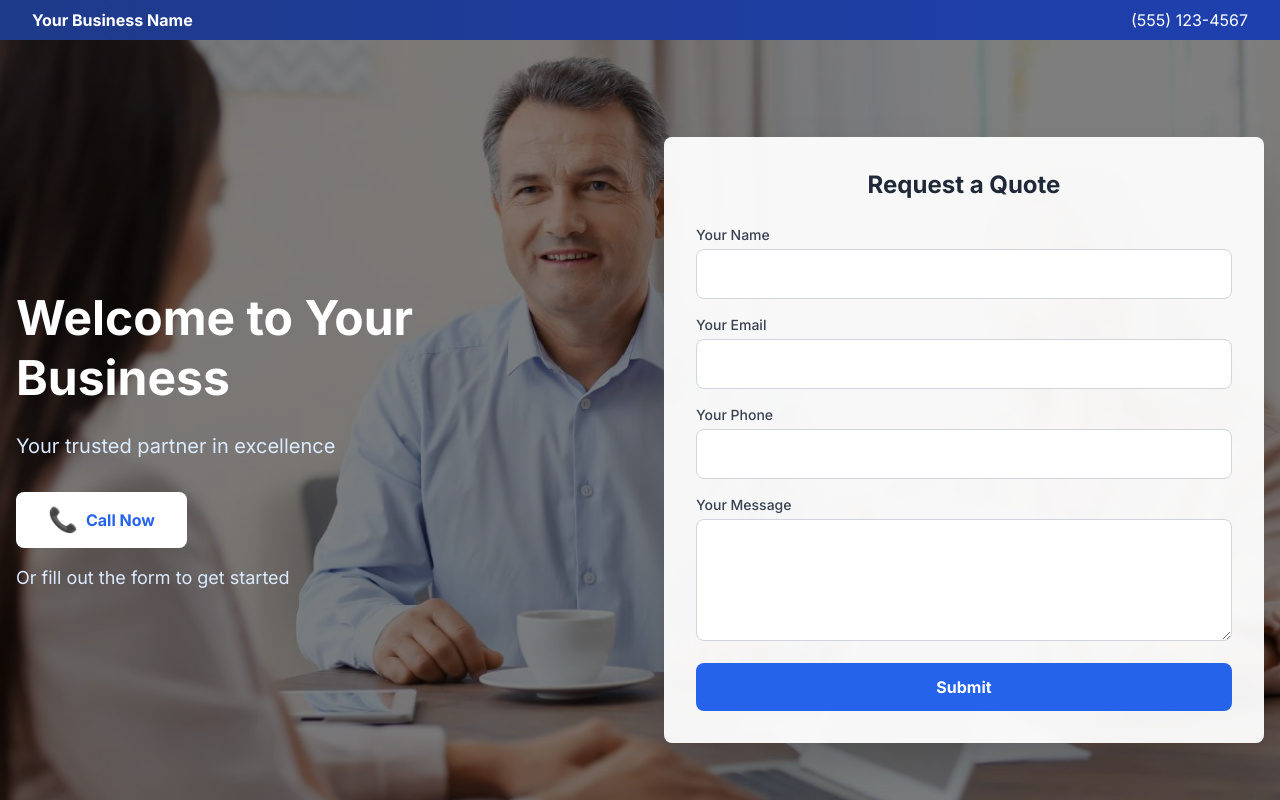
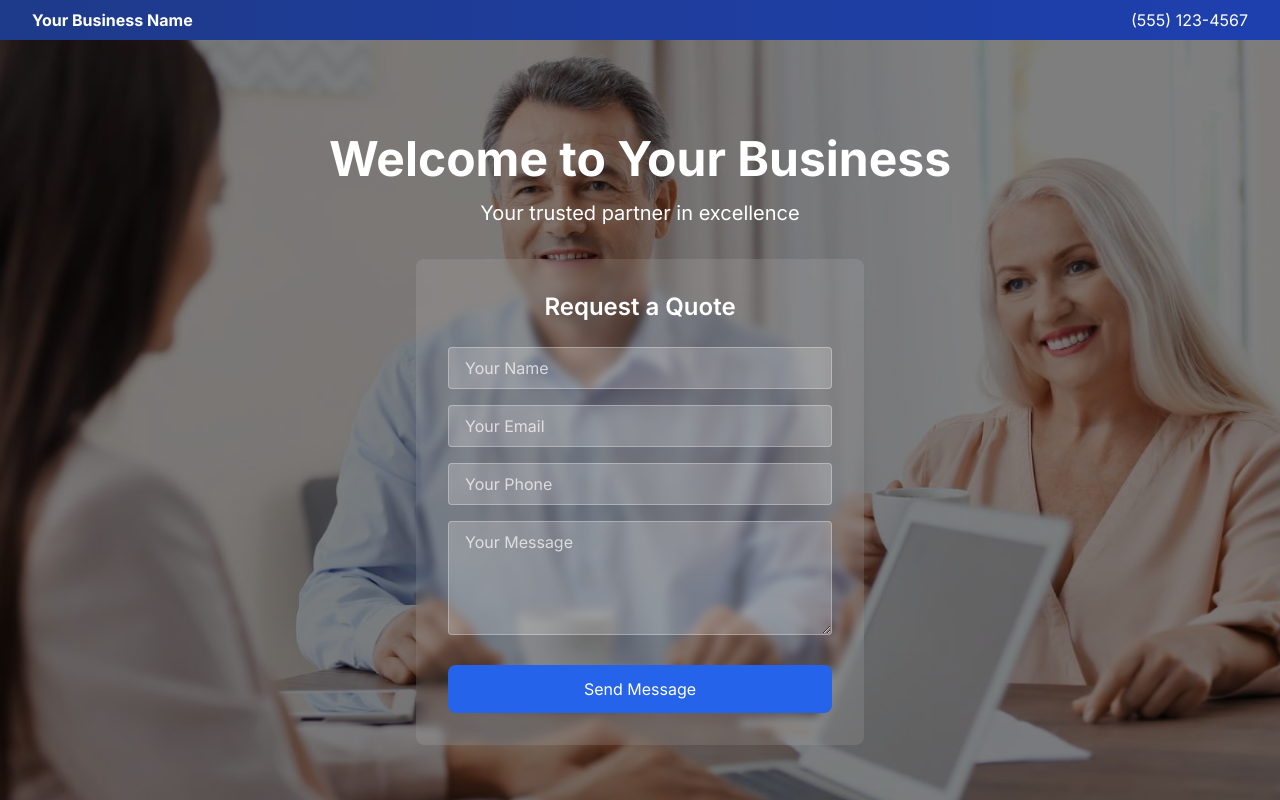
Before and after one commit to legalDevDesigns/nextJSLanding, a Next.js app: page / in a window 1280 px wide. Shown: the top 800 px of the page. Built offline with nearby package versions, Linux system fonts and the light colour scheme.

Commit message:
Fix Netlify Forms implementation

```diff
--- a/app/page.js
+++ b/app/page.js
@@ -16,16 +16,24 @@ export default function Home() {
     e.preventDefault();
 
     try {
+      const formBody = new URLSearchParams({
+        'form-name': 'contact',
+        ...formData
+      }).toString();
+
+      console.log('Submitting form with data:', formBody);
+
       const response = await fetch('/', {
         method: 'POST',
         headers: {
           'Content-Type': 'application/x-www-form-urlencoded',
         },
-        body: new URLSearchParams(formData).toString(),
+        body: formBody
       });
 
+      console.log('Response status:', response.status);
+
       if (response.ok) {
-        // Clear form
         setFormData({
           name: '',
           email: '',
@@ -34,7 +42,9 @@ export default function Home() {
         });
         alert('Thank you for your message! We will get back to you soon.');
       } else {
-        throw new Error('Form submission failed');
+        const responseText = await response.text();
+        console.error('Form submission error:', responseText);
+        throw new Error('Form submission failed. Please try again.');
       }
     } catch (error) {
       console.error('Error submitting form:', error);
@@ -48,6 +58,14 @@ export default function Home() {
 
   return (
     <main className="min-h-screen">
+      {/* Hidden form for Netlify */}
+      <form name="contact" netlify netlify-honeypot="bot-field" hidden>
+        <input type="text" name="name" />
+        <input type="email" name="email" />
+        <input type="tel" name="phone" />
+        <textarea name="message"></textarea>
+      </form>
+
       {/* Top Bar */}
       <div className="bg-gradient-to-r from-blue-900 to-blue-800 text-white py-2 px-4">
         <div className="container mx-auto flex justify-between items-center">
@@ -59,121 +77,80 @@ export default function Home() {
       </div>
 
       {/* Hero Section */}
-      <section className="relative min-h-screen flex items-center">
-        <div className="absolute inset-0">
+      <section className="relative h-screen flex items-center justify-center">
+        <div className="absolute inset-0 z-0">
           <Image
             src={siteConfig.hero.backgroundImage}
-            alt="Hero Background"
+            alt="Hero background"
             fill
             className="object-cover"
             priority
           />
-          <div className="absolute inset-0 bg-black bg-opacity-50"></div>
+          <div className="absolute inset-0 bg-black/50"></div>
         </div>
-        <div className="container mx-auto px-4 relative z-10">
-          <div className="grid grid-cols-1 lg:grid-cols-2 gap-12 items-center">
-            {/* Left side - Text content */}
-            <div className="text-white">
-              <h1 className="text-5xl font-bold mb-6 leading-tight">
-                {siteConfig.hero.title}
-              </h1>
-              <p className="text-xl mb-8 text-blue-100">
-                {siteConfig.hero.subtitle}
-              </p>
-              <div className="space-y-4">
-                <a
-                  href={`tel:${siteConfig.business.phone}`}
-                  className="inline-flex items-center bg-white text-blue-600 px-8 py-3 rounded-lg font-bold hover:bg-blue-50 transition-all duration-300"
-                >
-                  <span className="text-2xl mr-2">📞</span>
-                  Call Now
-                </a>
-                <p className="text-blue-100 text-lg">
-                  Or fill out the form to get started
-                </p>
-              </div>
-            </div>
-
-            {/* Right side - Form */}
-            <div className="bg-white/95 backdrop-blur-sm p-8 rounded-lg shadow-2xl">
-              <h2 className="text-2xl font-bold mb-6 text-center text-gray-800">
-                {siteConfig.hero.formTitle}
-              </h2>
+        <div className="container mx-auto px-4 z-10 text-center text-white">
+          <h1 className="text-5xl font-bold mb-4">{siteConfig.hero.title}</h1>
+          <p className="text-xl mb-8">{siteConfig.hero.subtitle}</p>
           <form
             name="contact"
             method="POST"
-                data-netlify="true"
-                data-netlify-honeypot="bot-field"
+            netlify="true"
+            netlify-honeypot="bot-field"
             onSubmit={handleSubmit}
-                className="space-y-4"
+            className="max-w-md mx-auto bg-white/10 backdrop-blur-sm p-8 rounded-lg"
           >
             <input type="hidden" name="form-name" value="contact" />
-                <p className="hidden">
+            <p hidden>
               <label>
                 Don't fill this out if you're human: <input name="bot-field" />
               </label>
             </p>
-                <div>
-                  <label className="block text-sm font-medium text-gray-700 mb-1">
-                    Your Name
-                  </label>
+            <h2 className="text-2xl font-semibold mb-6 text-white">{siteConfig.hero.formTitle}</h2>
+            <div className="space-y-4">
               <input
                 type="text"
                 name="name"
-                    className="w-full p-3 border border-gray-300 rounded-lg focus:ring-2 focus:ring-blue-500 focus:border-blue-500"
                 value={formData.name}
-                    onChange={(e) => setFormData({...formData, name: e.target.value})}
+                onChange={(e) => setFormData({ ...formData, name: e.target.value })}
+                placeholder="Your Name"
                 required
+                className="w-full px-4 py-2 rounded bg-white/20 border border-white/30 text-white placeholder-white/70 focus:outline-none focus:ring-2 focus:ring-white/50"
               />
-                </div>
-                <div>
-                  <label className="block text-sm font-medium text-gray-700 mb-1">
-                    Your Email
-                  </label>
               <input
                 type="email"
                 name="email"
-                    className="w-full p-3 border border-gray-300 rounded-lg focus:ring-2 focus:ring-blue-500 focus:border-blue-500"
                 value={formData.email}
-                    onChange={(e) => setFormData({...formData, email: e.target.value})}
+                onChange={(e) => setFormData({ ...formData, email: e.target.value })}
+                placeholder="Your Email"
                 required
+                className="w-full px-4 py-2 rounded bg-white/20 border border-white/30 text-white placeholder-white/70 focus:outline-none focus:ring-2 focus:ring-white/50"
               />
-                </div>
-                <div>
-                  <label className="block text-sm font-medium text-gray-700 mb-1">
-                    Your Phone
-                  </label>
               <input
                 type="tel"
                 name="phone"
-                    className="w-full p-3 border border-gray-300 rounded-lg focus:ring-2 focus:ring-blue-500 focus:border-blue-500"
                 value={formData.phone}
-                    onChange={(e) => setFormData({...formData, phone: e.target.value})}
+                onChange={(e) => setFormData({ ...formData, phone: e.target.value })}
+                placeholder="Your Phone"
                 required
+                className="w-full px-4 py-2 rounded bg-white/20 border border-white/30 text-white placeholder-white/70 focus:outline-none focus:ring-2 focus:ring-white/50"
               />
-                </div>
-                <div>
-                  <label className="block text-sm font-medium text-gray-700 mb-1">
-                    Your Message
-                  </label>
               <textarea
                 name="message"
-                    className="w-full p-3 border border-gray-300 rounded-lg focus:ring-2 focus:ring-blue-500 focus:border-blue-500"
+                value={formData.message}
+                onChange={(e) => setFormData({ ...formData, message: e.target.value })}
+                placeholder="Your Message"
+                required
                 rows="4"
-                    value={formData.message}
-                    onChange={(e) => setFormData({...formData, message: e.target.value})}
-                    required
+                className="w-full px-4 py-2 rounded bg-white/20 border border-white/30 text-white placeholder-white/70 focus:outline-none focus:ring-2 focus:ring-white/50"
               ></textarea>
             </div>
             <button
               type="submit"
-                  className="w-full bg-blue-600 text-white py-3 px-6 rounded-lg font-bold hover:bg-blue-700 transition-all duration-300"
+              className="w-full mt-6 px-6 py-3 bg-blue-600 text-white rounded-lg hover:bg-blue-700 transition-colors"
             >
-                  Submit
+              Send Message
             </button>
           </form>
-            </div>
-          </div>
         </div>
       </section>
 
```
Lines whose indentation alone changed are shown as unchanged.
